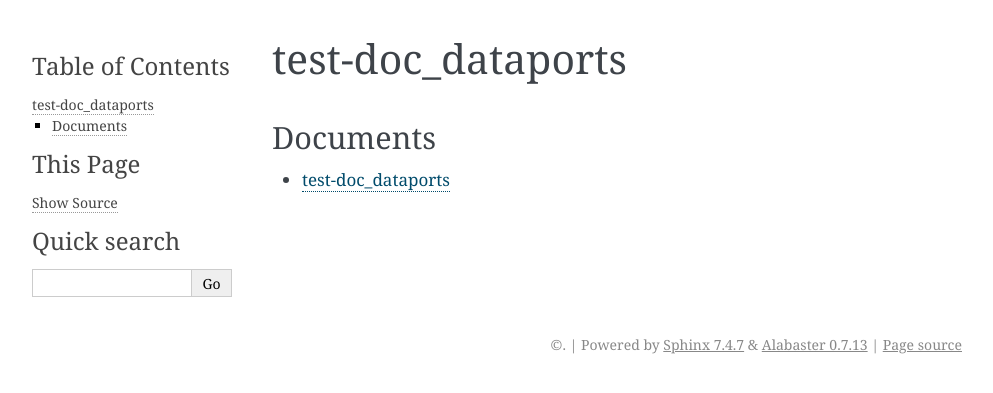
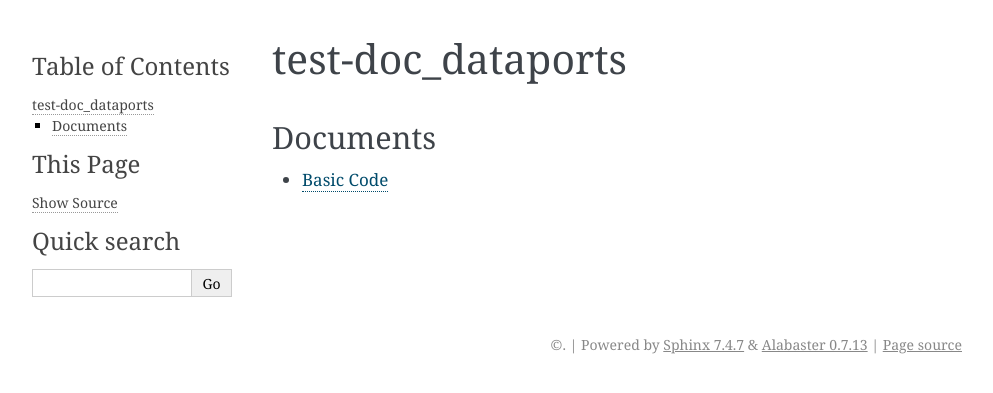
Before and after one commit to Boret98/test-doc, a Sphinx documentation site: the page built from docs/README.md, in a window 1280 px wide. Shown: the top 393 px of the page, without its empty margins (148-1141 px from the left). Built offline with Sphinx 7.4.7, drawn with Linux system fonts in a browser that asks for light colours; pages that are not in the unit, such as notebooks, are missing from menus.

Commit message:
Update README.md

```diff
--- a/docs/README.md
+++ b/docs/README.md
@@ -2,4 +2,4 @@
 
 Documents
 --------
-* [test-doc_dataports](basic-code.md)
+* [Basic Code](basic-code.md)
```
